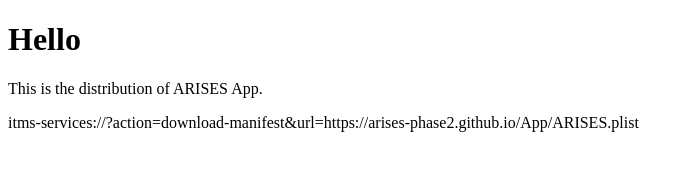
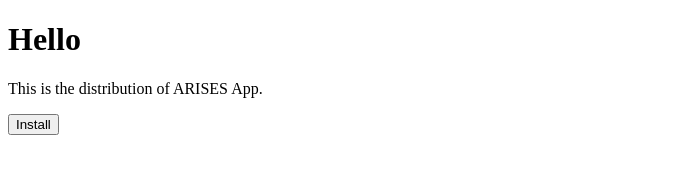
Before and after one commit to ARISES-Phase2/ARISES-Phases2.github.io, a plain HTML site: page index.html in a window 1280 px wide. Shown: the whole page, without its empty margins (0-694 px from the left). Drawn offline with Linux system fonts and the light colour scheme.

Commit message:
Update index.html

```diff
--- a/index.html
+++ b/index.html
@@ -3,5 +3,6 @@
 <body>
 <h1>Hello</h1>
 <p>This is the distribution of ARISES App.</p>
-<p>itms-services://?action=download-manifest&url=https://arises-phase2.github.io/App/ARISES.plist</p>
+
+ <button class="btn btn-success" onclick=" window.open('itms-services://?action=download-manifest&url=https://arises-phase2.github.io/App/ARISES.plist','_blank')"> Install</button>
 </html>
```
